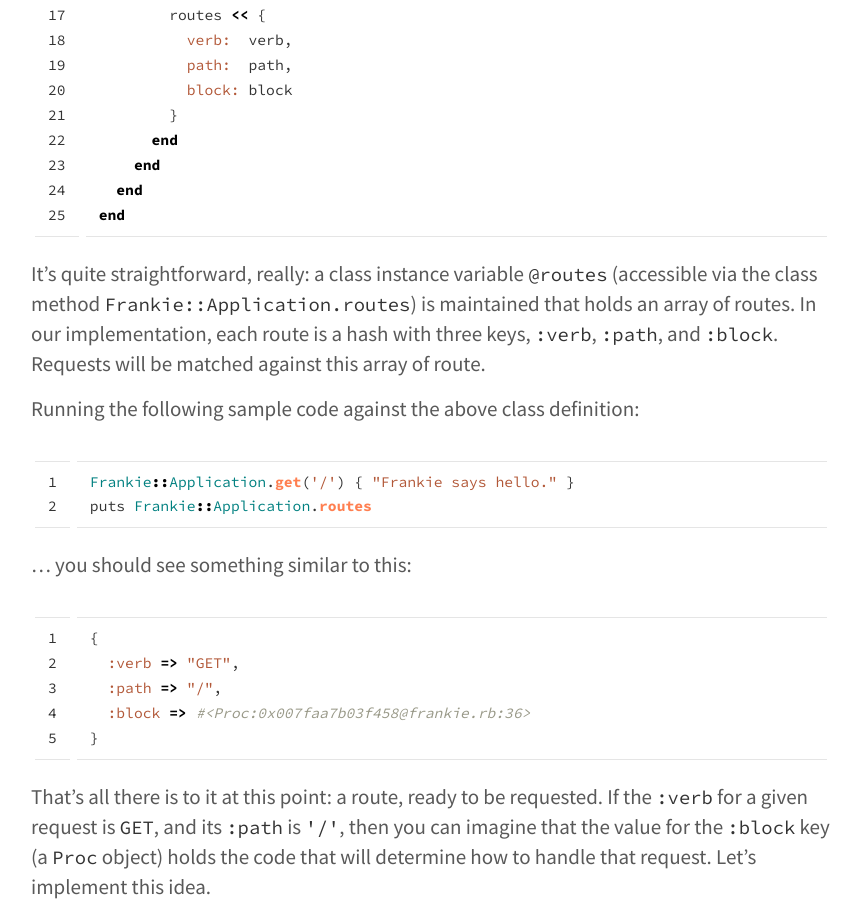
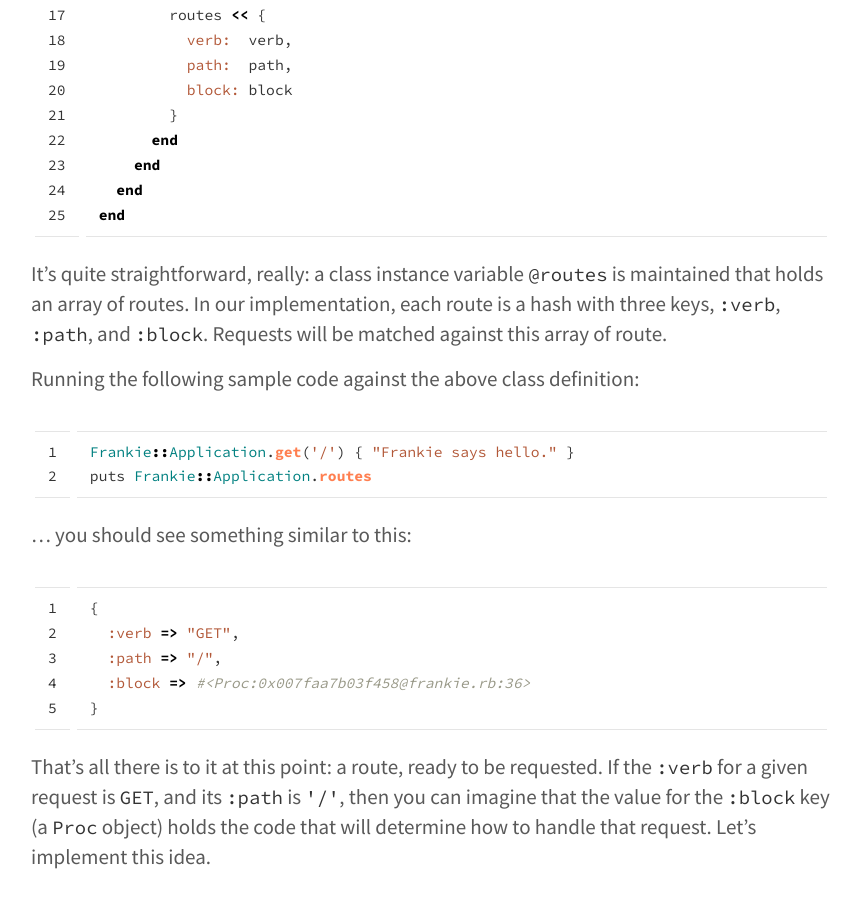
Before and after one commit to benrodenhaeuser/benrodenhaeuser.github.io, a Jekyll site: the page built from content/_posts/2018-06-01-sinatra-from-scratch.md, in a window 1280 px wide and 900 px high, scrolled down 3005 px. Shown: the whole window, without its empty margins (209-1069 px from the left). Built offline with Jekyll 4.4.1, drawn with Linux system fonts in a browser that asks for light colours.

Commit message:
fix for horizontal scrolling

````diff
--- a/content/_posts/2018-06-01-sinatra-from-scratch.md
+++ b/content/_posts/2018-06-01-sinatra-from-scratch.md
@@ -76,7 +76,7 @@
 end
 ```
 
-It’s quite straightforward, really: a class instance variable `@routes` (accessible via the class method `Frankie::Application.routes`) is maintained that holds an array of routes. In our implementation, each route is a hash with three keys, `:verb`, `:path`, and `:block`. Requests will be matched against this array of route.
+It’s quite straightforward, really: a class instance variable `@routes` is maintained that holds an array of routes. In our implementation, each route is a hash with three keys, `:verb`, `:path`, and `:block`. Requests will be matched against this array of route.
 
 Running the following sample code against the above class definition:
 
````
